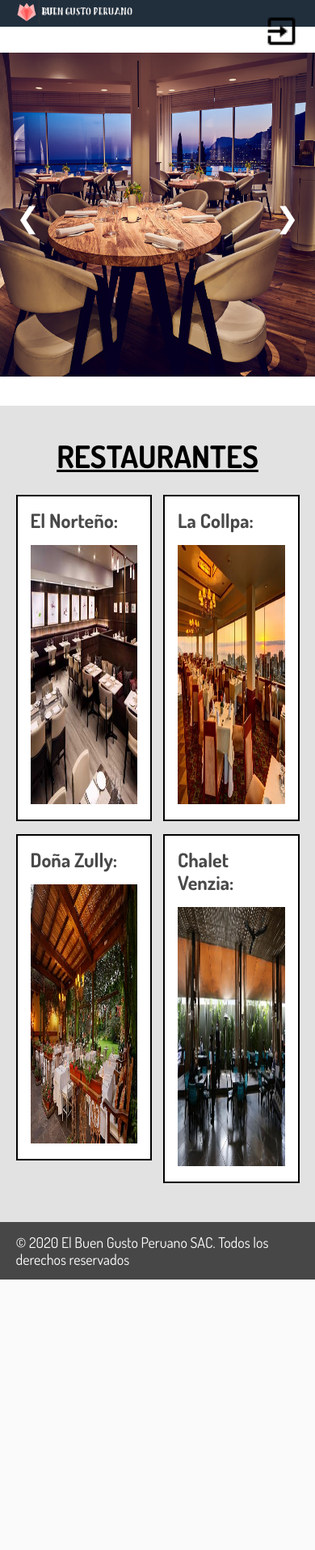
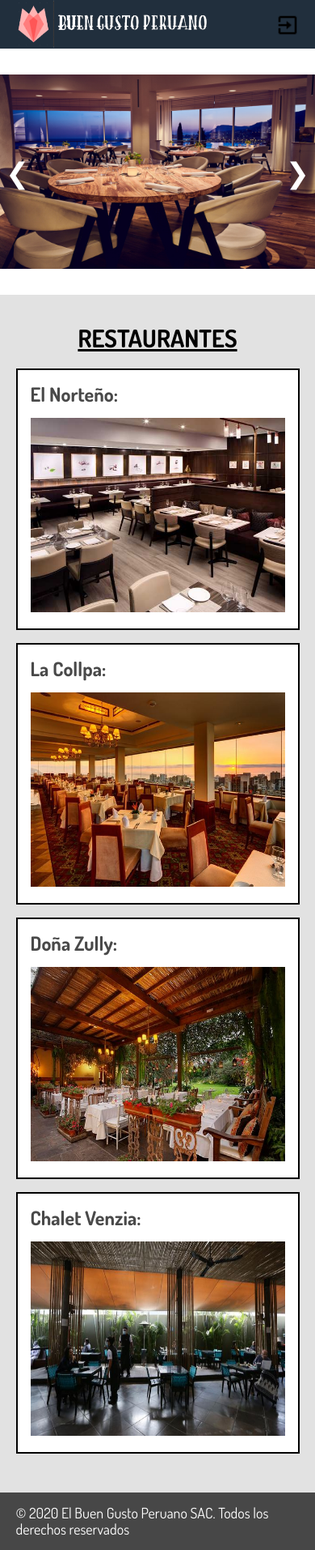
Before and after one commit to freddyjosias/webbuengustoperuano, a PHP site: page / in a window 390 px wide. Shown: the whole page at 81% size. Before the commit the page ends 1580 px from the top, so only its background shows below. Run offline with PHP 8.4, Linux system fonts and the light colour scheme; a user stored in the database is signed in; data comes from the database, SQL or seed files in the repository.

Commit message:
indexresponsivo

```diff
--- /dev/null
+++ b/css/indexresponsivo.css
@@ -0,0 +1,105 @@
+@media (max-width: 768px){
+
+    .cerrar-sesion img{
+        width: 30px;
+        height: 30px;
+    }
+
+    .direcciones a{
+        padding: 7px;
+    }
+
+    .slider{
+        height: 300px;
+    }
+
+    .slider-img img{
+        height: 300px;
+    }
+
+    .presentacion-restaurantes{
+        display: block;
+    }
+}
+
+@media (max-width: 680px){
+    .header-inicio{
+        height: 60px;
+    }
+
+    .slider{
+        height: 240px;
+    }
+
+    .contenedor-general h1{
+        font-size: 30px;
+    }
+
+    .presentacion-restaurantes h2{
+        font-size: 24px;
+    }
+
+    .slider-img img{
+        height: 240px;
+    }
+
+    .presentacion-restaurantes img{
+        height: 240px;
+    }
+
+    .contenido-header-inicio-img{
+        width: 240px;
+        height: 60px;
+    }
+}
+
+@media (max-width: 350px){
+    .contenido-header-inicio-img{
+        width: 180px;
+    }
+
+    .slider{
+        height: 220px;
+    }
+
+    .slider-img img{
+        height: 220px;
+    }
+}
+
+@media (max-width: 300px){
+    .slider{
+        height: 180px;
+    }
+
+    .slider-img img{
+        height: 180px;
+    }
+
+    .contenedor-general h1{
+        font-size: 26px;
+    }
+
+    .presentacion-restaurantes h2{
+        font-size: 20px;
+    }
+
+    .presentacion-restaurantes img{
+        height: 160px;
+    }
+
+    .footer-inicio > div > div{
+        font-size: 14px;
+    }
+}
+
+@media (max-width: 400px){
+    .box-login{
+        height: 100%;
+        border-radius: 0;
+    }
+
+    .box-login h1{
+        margin-top: 170px;
+    }
+}
--- a/index.php
+++ b/index.php
@@ -18,6 +18,7 @@
     <link rel="stylesheet" href="css/normalize.css">
 	<link rel="stylesheet" type="text/css" href="css/estilos.css">
     <link rel="stylesheet" type="text/css" href="css/login.css">
+    <link rel="stylesheet" href="css/indexresponsivo.css">
 </head>
 <body>
 
```
